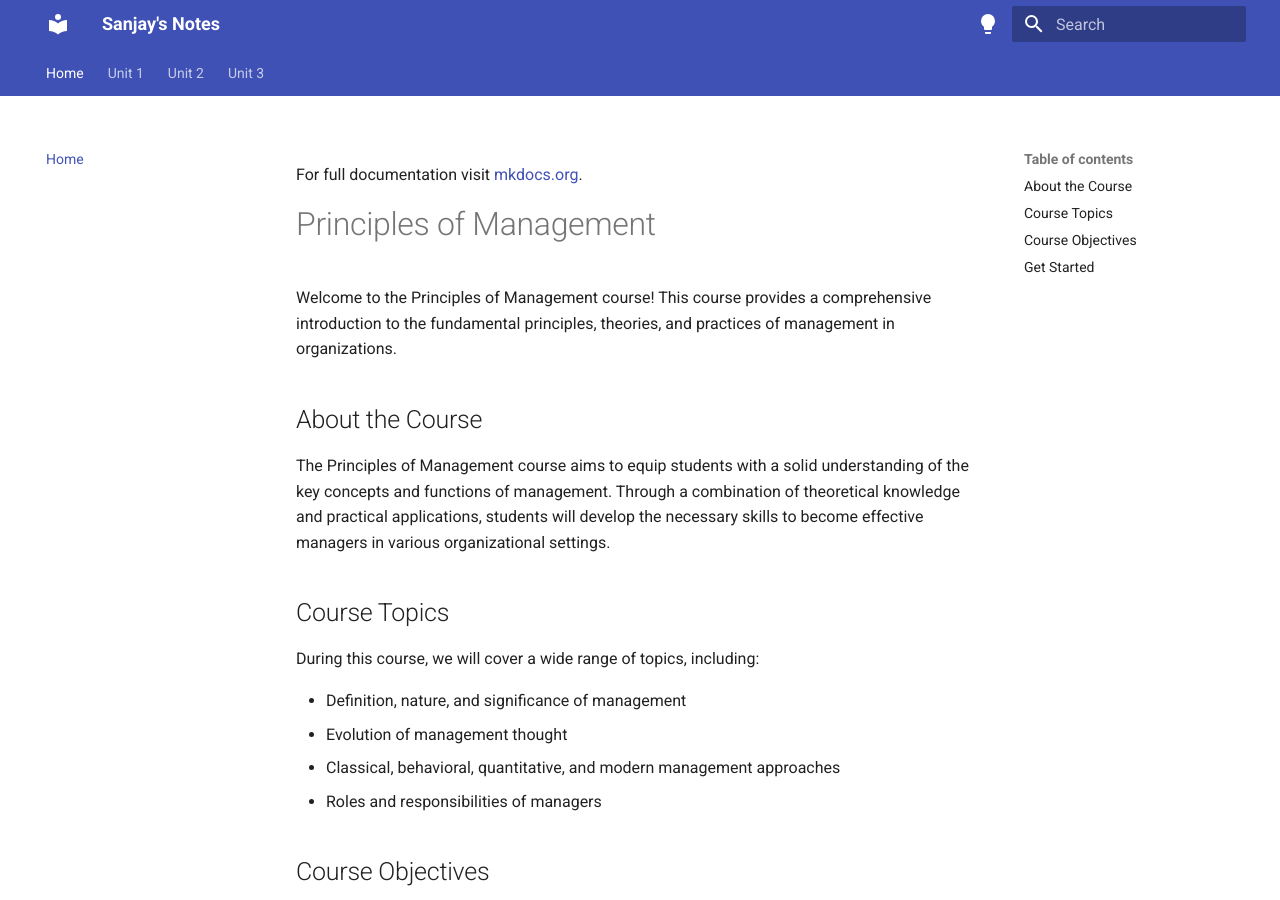
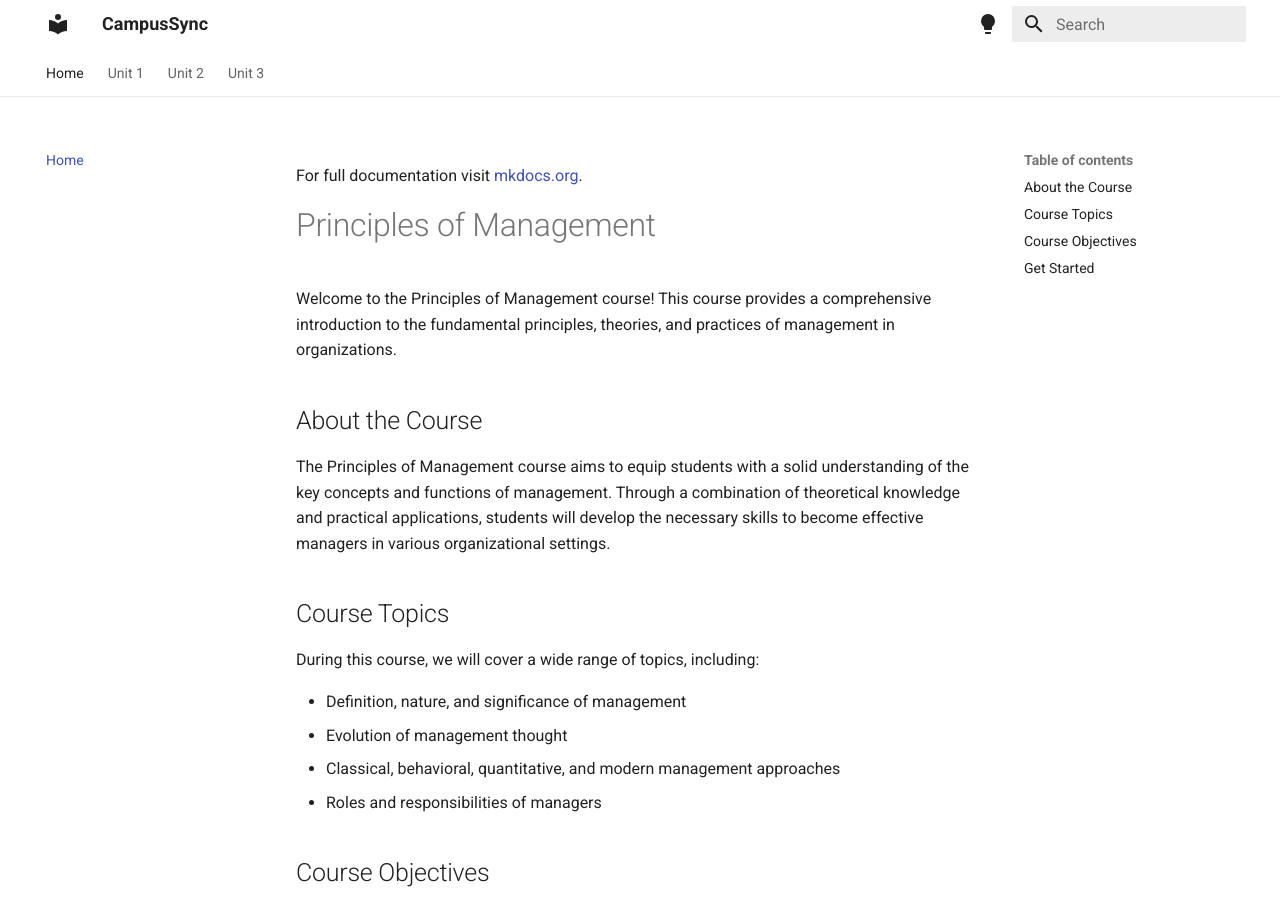
Before and after one commit to sanjay9583/Notesapp, an MkDocs documentation site: the page built from docs/index.md, in a window 1280 px wide and 900 px high. Built offline with MkDocs 1.6.1 and Material for MkDocs 9.7.7, drawn with Linux system fonts in a browser that asks for light colours.

Commit message:
Update mkdocs.yml

```diff
--- a/mkdocs.yml
+++ b/mkdocs.yml
@@ -1,4 +1,4 @@
-site_name: Sanjay's Notes
+site_name: CampusSync
 theme:
   name: material
 
@@ -8,15 +8,15 @@ theme:
   palette:
     - media: "(prefers-color-scheme: light)"
       scheme: default
-      primary: indigo
-      accent: indigo
+      primary: white
+      accent: white
       toggle:
         icon: material/lightbulb
         name: Switch to dark mode
     - media: "(prefers-color-scheme: dark)"
       scheme: slate
-      primary: teal
-      accent: teal
+      primary: black
+      accent: black
       toggle:
         icon: material/lightbulb-outline
         name: Switch to light mode
```
